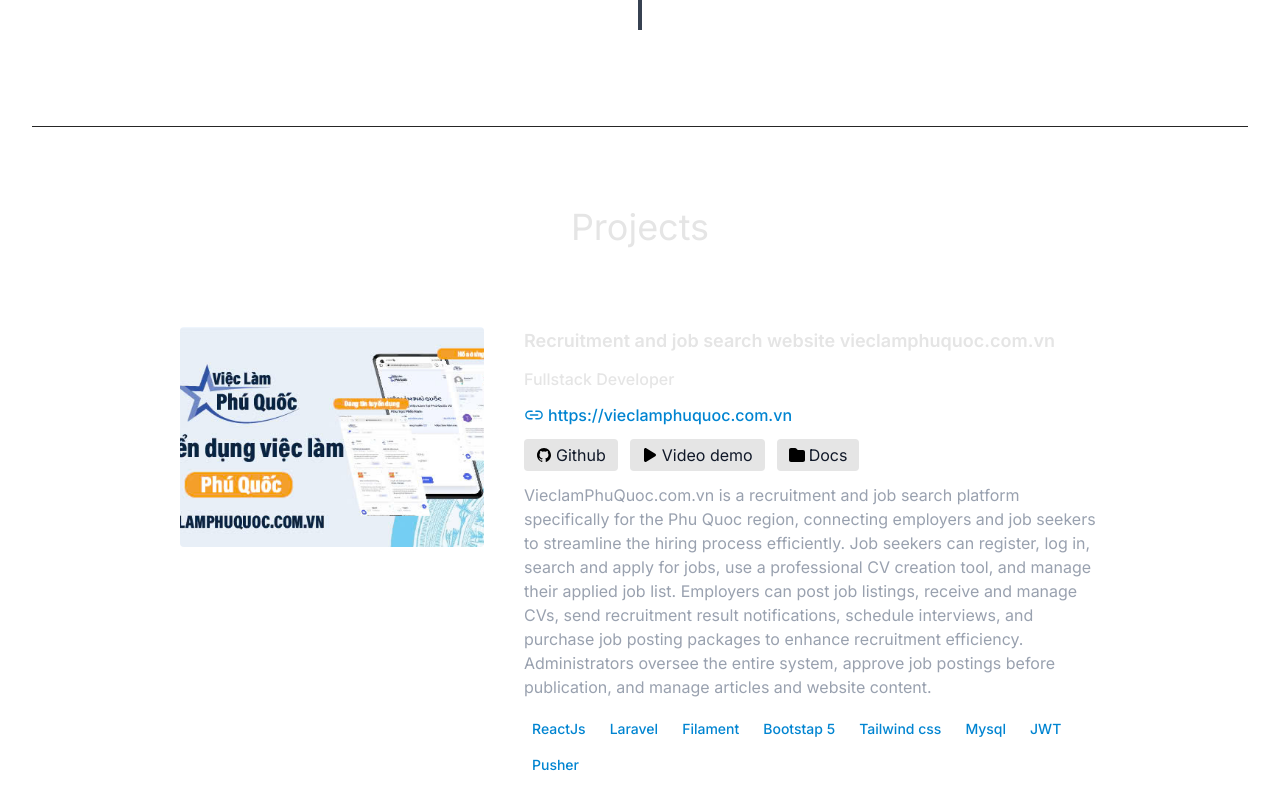
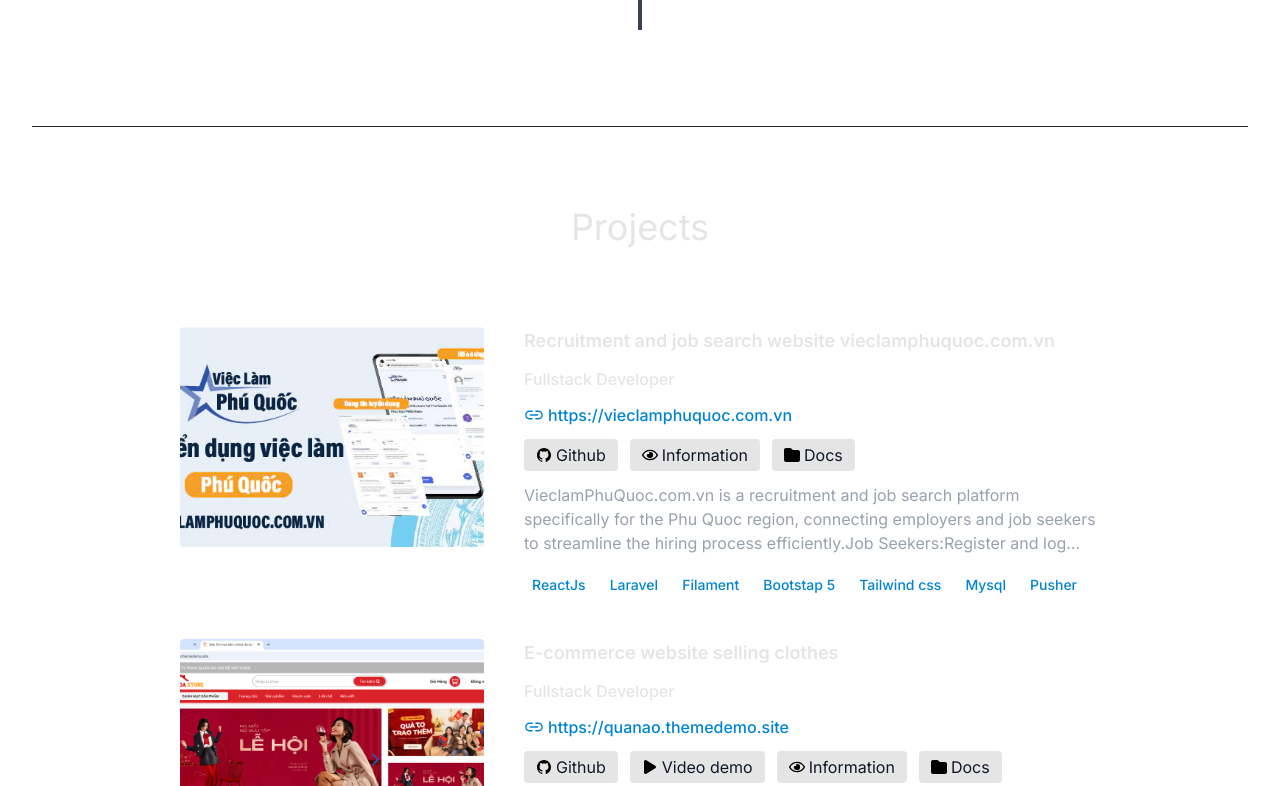
Before and after one commit to khoait03/portfolio-khoadev, a React (Vite) app: page / in a window 1280 px wide. Shown: the part 3608-4394 px from the top of the page. Built offline with nearby package versions, Linux system fonts and the light colour scheme.

Commit message:
Update projects

```diff
--- /dev/null
+++ b/src/components/DetailPlayer.jsx
@@ -0,0 +1,39 @@
+import { useEffect, useRef } from 'react';
+import { RiCloseLargeFill } from 'react-icons/ri';
+import { useTheme } from '../contexts/themeContext';
+
+const DetailPlayer = ({ description, onClose }) => {
+     const modalRef = useRef(null);
+
+    const { language } = useTheme();
+
+     useEffect(() => {
+          const handleKeyDown = (e) => {
+               if (e.key === 'Escape') onClose();
+          };
+          document.addEventListener('keydown', handleKeyDown);
+          return () => document.removeEventListener('keydown', handleKeyDown);
+     }, [onClose]);
+
+     const handleClickOutside = (e) => {
+          if (modalRef.current && !modalRef.current.contains(e.target)) {
+               onClose();
+          }
+     };
+
+     return (
+          <div className="fixed inset-0 bg-black/90 dark:bg-black/50 flex items-center justify-center z-50" onClick={handleClickOutside}>
+               <div ref={modalRef} className="bg-white dark:bg-[#151B21] rounded-lg relative max-w-4xl w-full p-6">
+                    <div className="relative flex justify-between items-center py-4 px-6 border-b border-sky-200 dark:border-gray-800">
+                         <h5 className="text-xl font-semibold">{language === 'vietnamese' ? 'Thông tin dự án' : 'Project Information'}</h5>
+                         <button className="cursor-pointer border border-[#1F2937] dark:bg-[#1F2937] p-2 rounded" onClick={onClose}>
+                              <RiCloseLargeFill className="text-xl font-medium" />
+                         </button>
+                    </div>
+                    <div className="p-6 text-gray-700 dark:text-gray-400" dangerouslySetInnerHTML={{ __html: description }} />
+               </div>
+          </div>
+     );
+};
+
+export default DetailPlayer;
--- a/src/components/Hero.jsx
+++ b/src/components/Hero.jsx
@@ -28,7 +28,7 @@
               variants={container(0)}
               initial="hidden"
               animate="visible"
-              className="pb-14 text-5xl tracking-tight lg:mt-16 lg:text-7xl"
+              className="pb-6 text-4xl tracking-tight lg:mt-16 lg:text-7xl lg:pb-14"
             >
               {TITLES.hero[language]}
             </motion.h1>
--- a/src/components/Project.jsx
+++ b/src/components/Project.jsx
@@ -3,15 +3,18 @@
 import { motion } from 'motion/react';
 import { useTheme } from '../contexts/themeContext';
 import VideoPlayer from './VideoPlayer';
+import DetailPlayer from './DetailPlayer';
 import { useState } from 'react';
 import { Link } from 'react-router-dom';
 import { IoLogoGithub } from 'react-icons/io';
 import { FaPlay, FaFolder } from 'react-icons/fa6';
 import { CiFileOn } from 'react-icons/ci';
+import { FaRegEye } from 'react-icons/fa';
 
 const Project = () => {
      const { language, darkMode } = useTheme();
      const [selectedVideo, setSelectedVideo] = useState(null);
+     const [selectedDetail, setSelectedDetail] = useState(null);
 
      return (
           <section id="projects" className="border-b border-sky-200 dark:border-neutral-800 pb-24">
@@ -73,6 +76,14 @@
                                                        <FaPlay className={darkMode ? 'text-black' : 'text-white'} /> Video demo
                                                   </button>
                                              )}
+                                             {project.description[language] && (
+                                                  <button
+                                                       onClick={() => setSelectedDetail(project.description[language])}
+                                                       className="inline-flex items-center gap-1 px-3 py-1 bg-gray-800 dark:bg-neutral-200 rounded hover:bg-gray-700 dark:hover:bg-neutral-50 cursor-pointer"
+                                                  >
+                                                       <FaRegEye className={darkMode ? 'text-black' : 'text-white'} /> Information
+                                                  </button>
+                                             )}
                                              {project.docs && (
                                                   <Link
                                                        to={project.docs}
@@ -84,7 +95,9 @@
                                              )}
                                         </div>
                                    )}
-                                   <p className="mb-4 text-gray-700 dark:text-gray-400">{project.description[language]}</p>
+
+                                   <p className="mb-4 text-gray-700 dark:text-gray-400 line-clamp-3">{project.description[language].replace(/<[^>]+>/g, '')}</p>
+
                                    {project.technologies.map((technology, index) => (
                                         <span className="inline-block mr-2 mb-2 rounded px-2 py-1 text-sm font-medium bg-sky-50 text-cyan-950 dark:bg-white/5 dark:text-sky-600" key={index}>
                                              {technology}
@@ -95,6 +108,7 @@
                     ))}
                </div>
                {selectedVideo && <VideoPlayer videoUrl={selectedVideo} onClose={() => setSelectedVideo(null)} />}
+               {selectedDetail && <DetailPlayer description={selectedDetail} onClose={() => setSelectedDetail(null)} />}
           </section>
      );
 };
--- a/src/constants/index.js
+++ b/src/constants/index.js
@@ -6,8 +6,12 @@
 import { FaMapMarkerAlt } from 'react-icons/fa';
 
 
-import project3 from '../assets/projects/portfolio-khoadev.png';
-import project4 from '../assets/projects/vieclamphuquoc-cv.png';
+import project1 from '../assets/projects/vieclamphuquoc-cv.png';
+import project2 from '../assets/projects/laravel-quan-ao.png';
+import project3 from '../assets/projects/laravel-shoes.png';
+import project10 from '../assets/projects/portfolio-khoadev.png';
+
+
 
 import javascript from '../assets/technologies/javascript.png';
 import typescript from '../assets/technologies/typescript.png';
@@ -128,26 +132,66 @@
                vietnamese: 'Website tuyển dụng và tìm kiếm việc làm vieclamphuquoc.com.vn',
                english: 'Recruitment and job search website vieclamphuquoc.com.vn',
           },
-          image: project4,
+          image: project1,
           role: 'Fullstack Developer',
           members: 1,
-          video: 'https://www.youtube.com/embed/68vfSs5y8mo',
           github: 'https://github.com/',
           link: 'https://vieclamphuquoc.com.vn',
-          docs: 'https://vieclamphuquoc.com.vn',
+          docs: 'https://drive.google.com/drive/folders/1QbdybF4YuB_olhK7RtlbUMVA1TGmIZfb?usp=sharing',
           description: {
                vietnamese:
-                    'VieclamPhuQuoc.com.vn là một nền tảng tuyển dụng và tìm kiếm việc làm dành riêng cho khu vực Phú Quốc. Website kết nối nhà tuyển dụng và ứng viên, giúp quá trình tuyển dụng trở nên nhanh chóng và hiệu quả hơn. Ứng viên: Đăng ký, đăng nhập tài khoản. Tìm kiếm và ứng tuyển việc làm. Sử dụng công cụ tạo CV chuyên nghiệp. Quản lý danh sách công việc đã ứng tuyển. Nhà tuyển dụng: Đăng tin tuyển dụng, tiếp cận ứng viên tiềm năng. Nhận và quản lý CV từ ứng viên. Gửi email thông báo kết quả tuyển dụng. Tạo lịch phỏng vấn và quản lý quy trình tuyển dụng. Mua gói đăng tin để nâng cao hiệu quả tuyển dụng. Quản trị viên: Quản lý toàn bộ hệ thống. Duyệt tin tuyển dụng trước khi hiển thị. Quản lý bài viết, nội dung trên website.',
-               english: 'VieclamPhuQuoc.com.vn is a recruitment and job search platform specifically for the Phu Quoc region, connecting employers and job seekers to streamline the hiring process efficiently. Job seekers can register, log in, search and apply for jobs, use a professional CV creation tool, and manage their applied job list. Employers can post job listings, receive and manage CVs, send recruitment result notifications, schedule interviews, and purchase job posting packages to enhance recruitment efficiency. Administrators oversee the entire system, approve job postings before publication, and manage articles and website content.',
+                    "<p><strong>VieclamPhuQuoc.com.vn</strong> là một nền tảng tuyển dụng và tìm kiếm việc làm dành riêng cho khu vực <strong>Phú Quốc</strong>. Website kết nối nhà tuyển dụng và ứng viên, giúp quá trình tuyển dụng trở nên <em>nhanh chóng</em> và <em>hiệu quả</em> hơn.</p><h3 class='mt-4 font-semibold'>Ứng viên:</h3><ul class='list-disc list-inside'><li>Đăng ký, đăng nhập tài khoản.</li><li>Tìm kiếm và ứng tuyển việc làm.</li><li>Sử dụng công cụ tạo CV chuyên nghiệp.</li><li>Quản lý danh sách công việc đã ứng tuyển.</li></ul><h3 class='mt-4 font-semibold'>Nhà tuyển dụng:</h3><ul class='list-disc list-inside'><li>Đăng tin tuyển dụng, tiếp cận ứng viên tiềm năng.</li><li>Nhận và quản lý CV từ ứng viên.</li><li>Gửi email thông báo kết quả tuyển dụng.</li><li>Tạo lịch phỏng vấn và quản lý quy trình tuyển dụng.</li><li>Mua gói đăng tin để nâng cao hiệu quả tuyển dụng.</li></ul><h3 class='mt-4 font-semibold'>Quản trị viên:</h3><ul class='list-disc list-inside'><li>Quản lý toàn bộ hệ thống.</li><li>Duyệt tin tuyển dụng trước khi hiển thị.</li><li>Quản lý bài viết, nội dung trên website.</li></ul>",
+
+               english: "<p><strong>VieclamPhuQuoc.com.vn</strong> is a recruitment and job search platform specifically for the <strong>Phu Quoc</strong> region, connecting employers and job seekers to streamline the hiring process efficiently.</p><h3 class='mt-4 font-semibold'>Job Seekers:</h3><ul class='list-disc list-inside'><li>Register and log in.</li><li>Search and apply for jobs.</li><li>Use a professional CV creation tool.</li><li>Manage their applied job list.</li></ul><h3 class='mt-4 font-semibold'>Employers:</h3><ul class='list-disc list-inside'><li>Post job listings and reach potential candidates.</li><li>Receive and manage CVs from applicants.</li><li>Send recruitment result notifications.</li><li>Schedule interviews and manage hiring processes.</li><li>Purchase job posting packages for better recruitment efficiency.</li></ul><h3 class='mt-4 font-semibold'>Administrators:</h3><ul class='list-disc list-inside'><li>Oversee the entire system.</li><li>Approve job postings before publication.</li><li>Manage articles and website content.</li></ul>",
           },
-          technologies: ['ReactJs', 'Laravel', 'Filament', 'Bootstap 5', 'Tailwind css', 'Mysql', 'JWT', 'Pusher'],
+          technologies: ['ReactJs', 'Laravel', 'Filament', 'Bootstap 5', 'Tailwind css', 'Mysql', 'Pusher'],
+     },
+     {
+          title: {
+               vietnamese: 'Website thương mại điện tử bán quần áo',
+               english: 'E-commerce website selling clothes',
+          },
+          image: project2,
+          role: 'Fullstack Developer',
+          members: 1,
+          video: 'https://www.youtube.com/embed/4P9vqAgI3mg',
+          github: 'https://github.com/',
+          link: 'https://quanao.themedemo.site',
+          docs: 'https://drive.google.com/drive/folders/11bGHs0TBA1qzt3fFi6Blt5DG_CHJz4WZ?usp=sharing',
+          description: {
+               vietnamese:
+                    "<p><strong>Website thương mại điện tử</strong> bán quần áo với các tính năng hiện đại:</p> <ul class='list-disc list-inside'><li><strong>Tìm kiếm</strong>, lọc theo biến thể sản phẩm, thương hiệu và mức giá.</li><li>Hỗ trợ <strong>giỏ hàng</strong>, <strong>mã giảm giá</strong>, <strong>thanh toán online</strong> qua Momo, VNPay, COD.</li></ul> <p><strong>Hệ thống đặt hàng:</strong></p> <ul class='list-disc list-inside'><li>Theo dõi trạng thái đơn hàng.</li><li>Gửi thông báo tự động qua email.</li></ul> <p><strong>Quản lý menu:</strong></p> <ul class='list-disc list-inside'><li>Nhiều cấp.</li><li>Hỗ trợ widget, chương trình sale.</li></ul> <p><strong>Phân quyền tài khoản:</strong></p> <ul class='list-disc list-inside'><li>Theo từng vai trò.</li></ul> <p><strong>Quản lý đơn hàng:</strong></p> <ul class='list-disc list-inside'><li>Cập nhật trạng thái đơn.</li><li>Duyệt đơn hàng.</li></ul>",
+
+               english: "<p><strong>An e-commerce website</strong> for selling clothes with modern features:</p> <ul class='list-disc list-inside'><li><strong>Search</strong> and filter by product variations, brands, and price range.</li><li>Supports <strong>shopping cart</strong>, <strong>discount codes</strong>, and <strong>online payments</strong> via Momo, VNPay, and COD.</li></ul> <p><strong>Order tracking system:</strong></p> <ul class='list-disc list-inside'><li>Automatically sends email notifications.</li></ul> <p><strong>Multi-level menu management:</strong></p> <ul class='list-disc list-inside'><li>Supports widgets and sales programs.</li></ul> <p><strong>User role-based account permissions:</strong></p> <ul class='list-disc list-inside'><li>Different roles with specific permissions.</li></ul> <p><strong>Order management:</strong></p> <ul class='list-disc list-inside'><li>Update order status.</li><li>Approve orders.</li></ul>",
+          },
+          technologies: ['Laravel', 'HTML', 'CSS', 'Bootstap 5', 'Mysql', 'JWT', 'Pusher'],
+     },
+     {
+          title: {
+               vietnamese: 'Website thương mại điện tử bán giày và phụ kiện ',
+               english: 'E-commerce website for selling shoes and accessories',
+          },
+          image: project3,
+          role: 'Fullstack Developer',
+          members: 1,
+          video: 'https://www.youtube.com/embed/_f8Tq5xgtrU',
+          github: 'https://github.com/',
+          link: 'https://shoes.themedemo.site',
+          docs: 'https://drive.google.com/drive/folders/1454qsENP3aAEaPl4sf4TTJnO3y60iWZJ?usp=sharing',
+          description: {
+               vietnamese:
+                    "<p><strong>Website thương mại điện tử</strong> bán phụ kiện giày dép với các tính năng:</p> <ul class='list-disc list-inside'><li><strong>Tìm kiếm</strong>, lọc theo thương hiệu và mức giá.</li><li>Hỗ trợ <strong>giỏ hàng</strong>, <strong>mã giảm giá</strong>, <strong>thanh toán online</strong> qua Momo, VNPay, COD.</li><li><strong>Đặt hàng</strong>: theo dõi trạng thái đơn hàng và gửi thông báo tự động qua email.</li><li><strong>Phân quyền tài khoản</strong> theo từng vai trò.</li><li><strong>Quản lý đơn hàng</strong>: cập nhật trạng thái đơn, duyệt đơn.</li></ul>",
+
+               english: "<p><strong>An e-commerce website</strong> for selling shoe accessories with features:</p> <ul class='list-disc list-inside'><li><strong>Search</strong> and filter by brand and price range.</li><li>Supports <strong>shopping cart</strong>, <strong>discount codes</strong>, and <strong>online payments</strong> via Momo, VNPay, and COD.</li><li><strong>Order tracking</strong> with automatic email notifications.</li><li><strong>User role-based account permissions</strong>.</li><li><strong>Order management</strong>: update order status and approve orders.</li></ul>",
+          },
+          technologies: ['Laravel', 'HTML', 'CSS', 'Bootstap 5', 'Mysql'],
      },
      {
           title: {
                vietnamese: 'Personal Portfolio Website',
                english: 'Personal Portfolio Website',
           },
-          image: project3,
+          image: project10,
           github: 'https://github.com/khoait03/portfolio-khoadev',
           link: 'https://portfolio-khoadev.vercel.app',
           description: {
```
Also changed, not shown: src/assets/projects/laravel-quan-ao.png (added), src/assets/projects/laravel-shoes.png (added).
